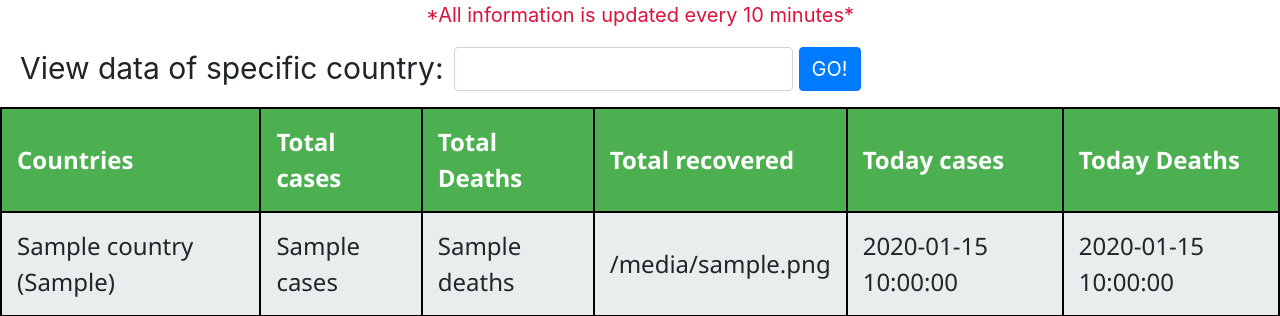
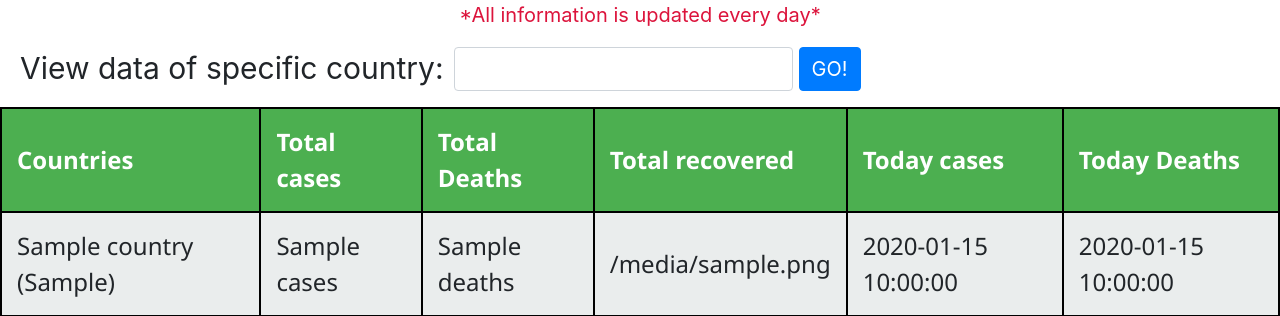
Before and after one commit to preetmodh/Covid-19-Helper, a Flask app: page /Allcountries in a window 1280 px wide. Shown: the top 316 px of the page. Run offline with Flask 2, Linux system fonts and the light colour scheme; a database or web service that is not in the repository returns one stand-in record (Sample ...); data that the repository does not hold is empty; some libraries are stand-ins or nearby versions.

Commit message:
Update Allcountries.html

```diff
--- a/template/Allcountries.html
+++ b/template/Allcountries.html
@@ -28,7 +28,7 @@ th {
 </style>
 </head>
 <body>
-  <p id="p">*All information is updated every 10 minutes*</p>
+  <p id="p">*All information is updated every day*</p>
 
           <form class="form-inline" action="{{url_for('scountries')}}" method="post">
             <div class="form-group">
```
